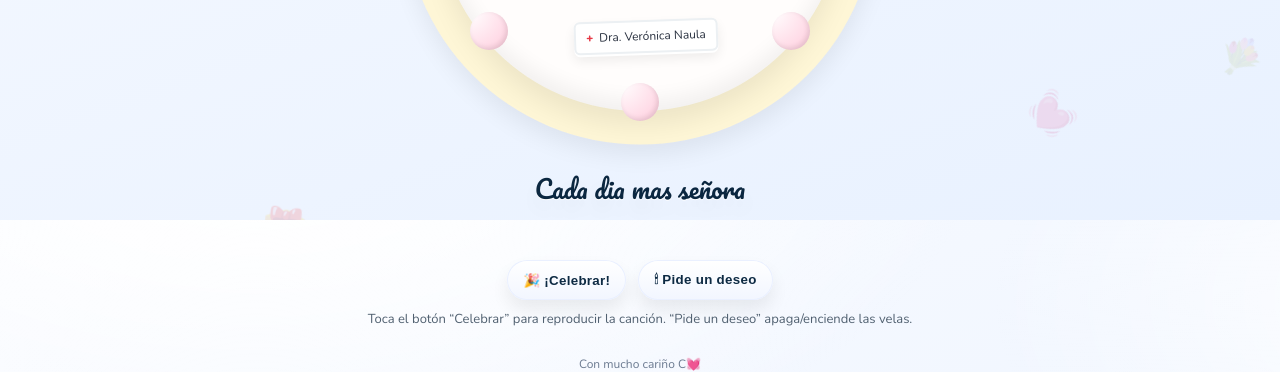
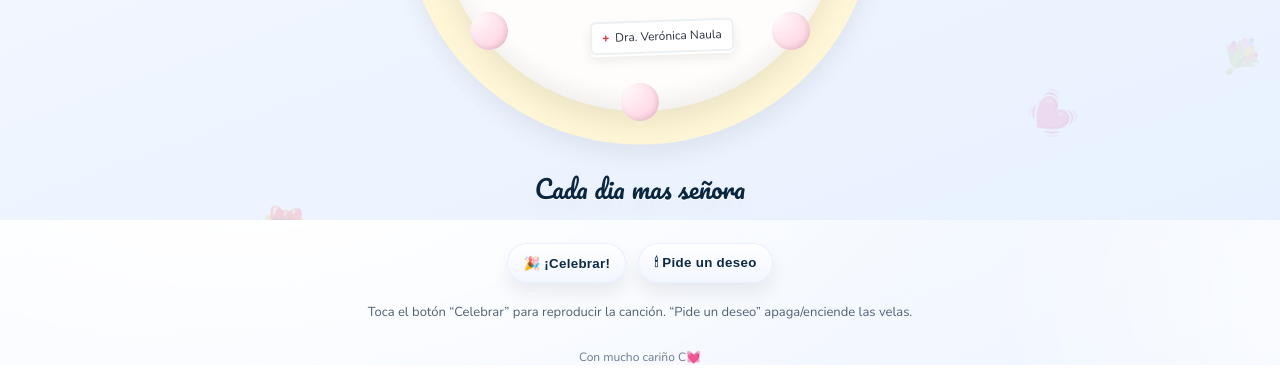
Before and after one commit to ChristianBarb01/Happybirthday, a plain HTML site: page index.html in a window 1280 px wide. Shown: the part 580-952 px from the top of the page. Drawn offline with nearby package versions, Linux system fonts and the light colour scheme; a script that the page names is missing.

Commit message:
Update index.html

```diff
--- a/index.html
+++ b/index.html
@@ -105,7 +105,7 @@
 
   /* Placa con el nombre */
   .badge{
-    position:absolute; right:35%; bottom:22%;
+    position:absolute; right:32%; bottom:22%;
     background:#ffffff; border:2px solid #ecf0f3; border-radius:6px;
     padding:8px 10px; font-size:12px; line-height:1.1; color:#2a3240;
     transform:rotate(-2deg);
@@ -204,7 +204,7 @@
 
   /* Botoncitos */
   .actions{
-    margin-top:22px; display:flex; gap:12px; flex-wrap:wrap; justify-content:center;
+    margin-top:5px; display:flex; gap:12px; flex-wrap:wrap; justify-content:center;
   }
   button{
     border:none; padding:12px 16px; border-radius:999px; font-weight:800; letter-spacing:.3px;
@@ -216,7 +216,7 @@
   button:active{ transform:translateY(0); box-shadow:0 3px 10px var(--shadow), inset 0 0 0 1px #eaf0ff }
 
   /* Indicaciones */
-  .hint{ margin-top:10px; font-size:13px; color:#506070; text-align:center }
+  .hint{ margin-top:20px; font-size:13px; color:#506070; text-align:center }
 
   /* Confeti */
   .confetti{ position:fixed; inset:0; pointer-events:none; overflow:hidden; z-index:3 }
```
